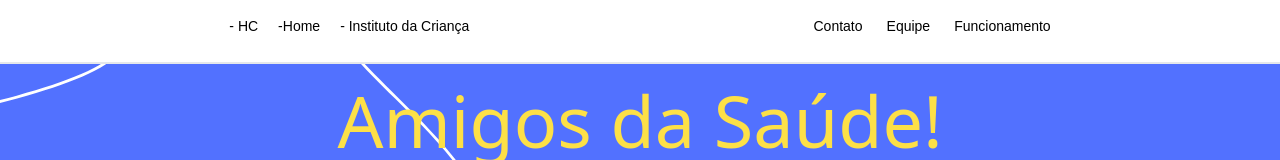
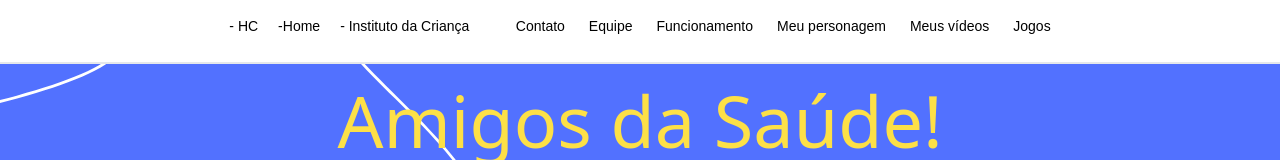
Before and after one commit to taikiidev/site-para-chall, a React (Vite) app in the folder SITE-HC/: page / in a window 1280 px wide. Shown: the top 160 px of the page. Built offline with nearby package versions, Linux system fonts and the light colour scheme; a web font is replaced by a local one.

Commit message:
alterando nav

```diff
--- a/SITE-HC/src/components/Navbar/index.jsx
+++ b/SITE-HC/src/components/Navbar/index.jsx
@@ -13,6 +13,15 @@ function Navbar() {
             <Link to="funcionamento">
             <h1>Funcionamento</h1>
             </Link>
+            <Link to= "personagem">
+            <h1>Meu personagem</h1>
+            </Link>
+            <Link to="assista">
+            <h1>Meus vídeos</h1>
+            </Link>
+            <Link to="jogos">
+            <h1>Jogos</h1>
+            </Link>
         </div>
         </>
     );
```
